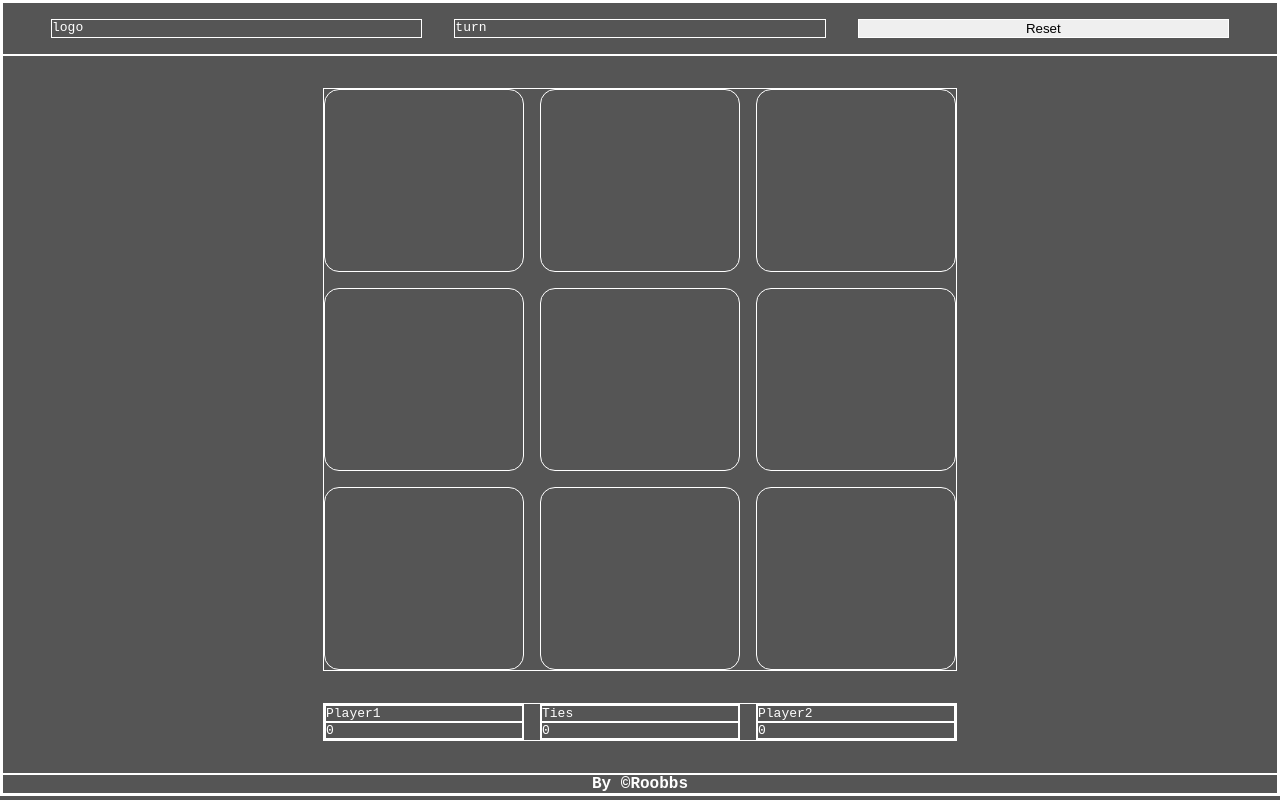
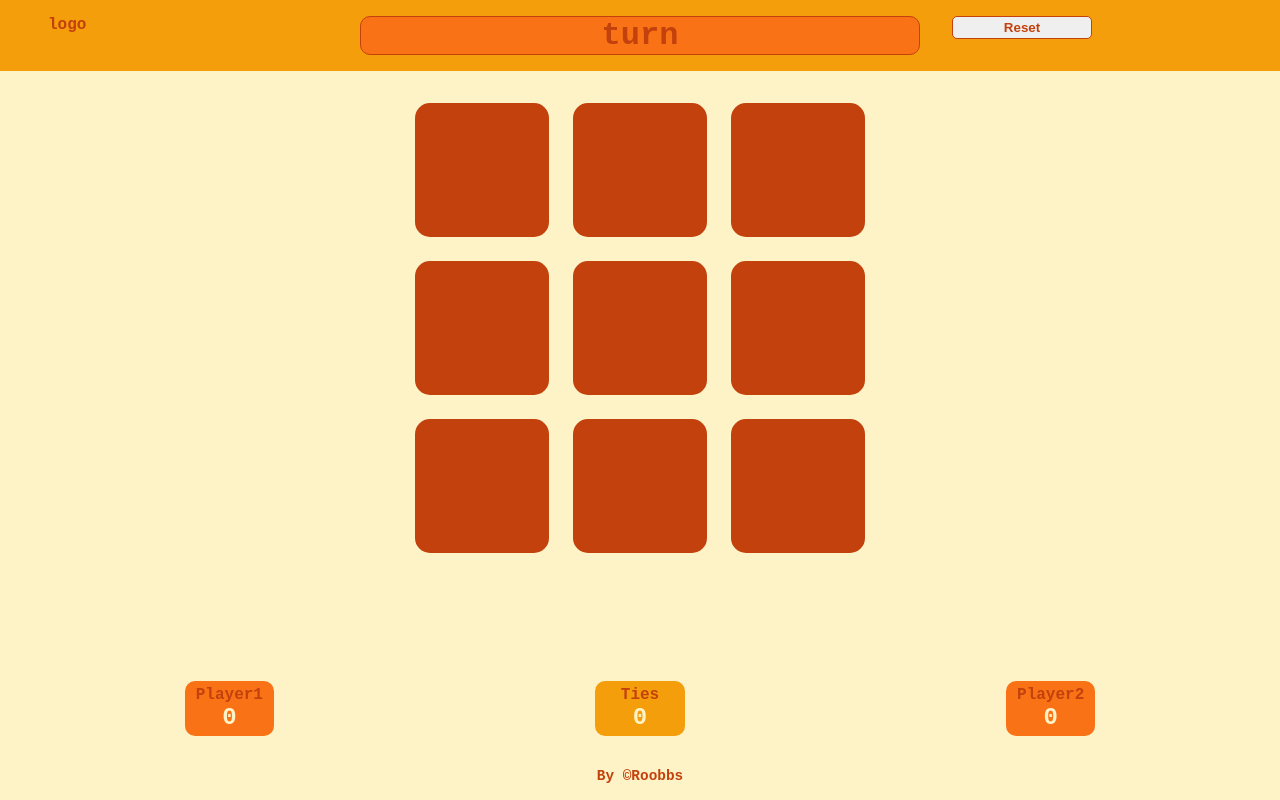
Before and after one commit to roobbs/tic-tac-toe, a plain HTML site: page index.html in a window 1280 px wide. Drawn offline with Linux system fonts and the light colour scheme.

Commit message:
addded style and color to layout

```diff
--- a/index.html
+++ b/index.html
@@ -26,15 +26,15 @@
             <div class="grid"></div>
         </div>
         <div class="displayScore">
-            <div class="score1">
+            <div class="score1 child">
                 <div class="scoreTitle">Player1</div>
                 <div class="scoreNumber">0</div>
             </div>
-            <div class="tie">
+            <div class="tie child">
                 <div class="scoreTitle">Ties</div>
                 <div class="scoreNumber">0</div>
             </div>
-            <div class="score2">
+            <div class="score2 child">
                 <div class="scoreTitle">Player2</div>
                 <div class="scoreNumber">0</div>
             </div>
--- a/style.css
+++ b/style.css
@@ -1,56 +1,99 @@
 :root{
-    --main-color: rgb(188, 188, 188);
-    --second-color: rgb(36, 34, 46);
-    --third-color: rgb(15, 0, 103);
-    --bg-color:rgb(85, 85, 85);
+    --fst-color: #f59e0b;
+    --snd-color: #f97316;
+    --trd-color: #c2410c;
+    --fth-color:#fef3c7;
 }
 ::-webkit-scrollbar{
     width: 8px;
 }
 ::-webkit-scrollbar-thumb{
-    background-color: var(--third-color); /* scrollbar color*/
+    background-color: var(--trd-color); /* scrollbar color*/
 }
 ::-webkit-scrollbar-track {
-    background-color: var(--main-color); /* background color*/
-  }
-*{
-    border: 1px solid rgb(255, 255, 255);
+    background-color: var(--fst-color); /* background color*/
 }
 body{
-    color: white;
+    font-weight: bold;
+    font-size: 1rem;
+    color: var(--trd-color);
+    background-color: var(--fth-color);
     margin: 0px;
     padding: 0px;
     height: 99vh;
     position: relative; /*delete if not used*/
     display: grid;
     grid-template-rows: auto 1fr auto;
-    background-color: var(--bg-color);
     font-family: monospace;
 }
 .header{ /*             HEADER                */
     padding: 1rem 3rem;
     display: grid;
-    grid-template-columns: 1fr 1fr 1fr;
-    gap: 2rem;
+    grid-template-columns: 1fr 2fr 1fr;
+    grid-template-rows: 1fr 1fr;
+    column-gap: 2rem;
+    background-color: var(--fst-color);
+}
+.header .displayTurn{
+    grid-row: span 2;
+    background-color: var(--snd-color);
+    border-radius: 10px;
+    text-align: center;
+    font-size: 2rem;
+    border: 1px solid var(--trd-color);
+}
+.header .resetGame{
+    border: 1px solid var(--trd-color);
+    border-radius: 5px;
+    color: var(--trd-color);
+    font-weight: bold;
+    width: 50%;
+    height: 120%;
 }
 .main{ /*               MAIN                  */
-    padding: 2rem 20rem;
+    padding: 2rem 2rem;
     display: grid;
     grid-template-rows: 1fr auto;
     gap: 2rem;
 }
 .main .gridContainer{
     display: grid;
-    gap: 1rem;
+    gap: 1.5rem;
     grid-template-columns: repeat(3, 1fr);
+    width: 450px;
+    height: 450px;
+    justify-self: center;
 }
 .main .gridContainer .grid{ /*    grids      */
     border-radius: 15px;
+    background-color: var(--trd-color);
 }
-.main .displayScore{
-    display: grid;
-    grid-template-columns: repeat(3,1fr);
+.main .gridContainer .grid:hover{
+    background-color: var(--fst-color);
+}
+.main .displayScore{       /*    score        */
+    display: flex;
+    justify-content: space-around;
     gap: 1rem;
+}
+.main .displayScore .child{
+    background-color: var(--snd-color);
+    padding: .3rem;
+    border-radius: 10px;
+    width: 5rem;
+}
+.main .displayScore .tie{
+    background-color: var(--fst-color);
+}
+.main .displayScore .child .scoreTitle{
+    color: var(--trd-color);
+    text-align: center;
+    font-weight: 900;
+}
+.main .displayScore .child .scoreNumber{
+    font-size: 1.5rem;
+    text-align: center;
+    color: var(--fth-color);
 }
 .dialog { /*            DIALOG                */
     color: white;
@@ -69,7 +112,8 @@ body{
     border-radius: 8px;
 }
 .footer{
-    font-size: 1rem;
+    font-size: .9rem;
     text-align: center;
     font-weight: bold;
+    padding-bottom: .5rem;
 }
```
